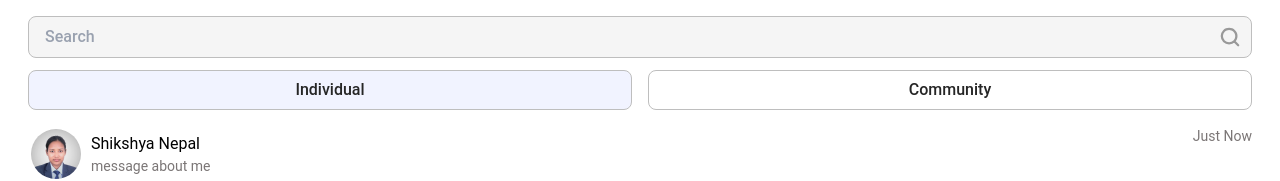
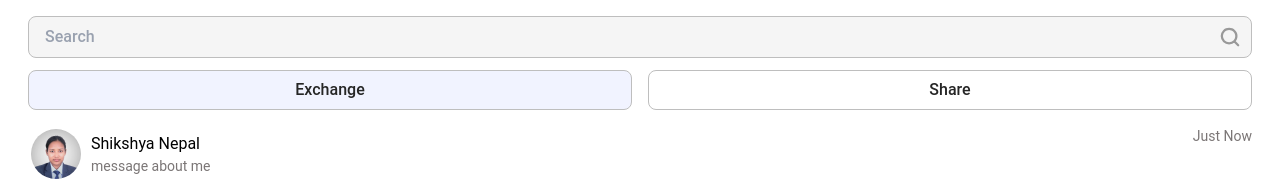
Before and after one commit to NilimaSardar/Skill_Sharing_Platform, a React (Vite) app in the folder Frontend/: page /dashboard/chat in a window 1280 px wide. Shown: the part 166-347 px from the top of the page. Built offline with nearby package versions, Linux system fonts and the light colour scheme; no server answers; sample sign-in values are in the browser's storage.

Commit message:
made exchange share chat toggle

```diff
--- a/Frontend/src/components/chat/CommunityChat.jsx
+++ /dev/null
@@ -1,9 +0,0 @@
-import React from 'react'
-
-const CommunityChat = () => {
-  return (
-    <div>CommunityChat</div>
-  )
-}
-
-export default CommunityChat
--- a/Frontend/src/components/chat/IndividualChat.jsx
+++ b/Frontend/src/components/chat/ExchangeChat.jsx
@@ -1,7 +1,7 @@
 import React from 'react'
 import { useNavigate } from "react-router-dom";
 
-const IndividualChat = () => {
+const ExchangeChat = () => {
   const navigate = useNavigate();
 
   const handleClick = () => {
@@ -115,4 +115,4 @@ const IndividualChat = () => {
   )
 }
 
-export default IndividualChat
+export default ExchangeChat
--- /dev/null
+++ b/Frontend/src/components/chat/ShareChat.jsx
@@ -0,0 +1,9 @@
+import React from 'react'
+
+const ShareChat = () => {
+  return (
+    <div>ShareChat</div>
+  )
+}
+
+export default ShareChat
--- a/Frontend/src/pages/Dashboard/Chat.jsx
+++ b/Frontend/src/pages/Dashboard/Chat.jsx
@@ -1,12 +1,12 @@
 import React, { useState } from 'react';
 import { useNavigate } from "react-router-dom";
 
-import IndividualChat from "../../components/chat/IndividualChat";
-import CommunityChat from "../../components/chat/CommunityChat";
+import ExchangeChat from "../../components/chat/ExchangeChat";
+import ShareChat from "../../components/chat/ShareChat";
 
 const Chat = () => {
   const navigate = useNavigate();
-  const [activeTab, setActiveTab] = useState("individual"); // default tab
+  const [activeTab, setActiveTab] = useState("exchange");
 
   return (
     <div className=''>
@@ -58,32 +58,32 @@ const Chat = () => {
 
           <button
             className={`py-[7px] w-1/2 rounded-lg ${
-              activeTab === "individual"
+              activeTab === "exchange"
                 ? "bg-primary-light text-text border border-border"
                 : "text-text hover:text-primary border border-border"
             }`}
-            onClick={() => setActiveTab("individual")}
+            onClick={() => setActiveTab("exchange")}
           >
-            Individual
+            Exchange
           </button>
 
           <button
             className={`py-[7px] w-1/2 rounded-lg ${
-              activeTab === "community"
+              activeTab === "share"
                 ? "bg-primary-light text-text border border-border"
                 : "text-text hover:text-primary border border-border"
             }`}
-            onClick={() => setActiveTab("community")}
+            onClick={() => setActiveTab("share")}
           >
-            Community
+            Share
           </button>
 
         </div>
 
         {/* CONTENT AREA */}
         <div className="py-4 pb-20">
-          {activeTab === "individual" && <IndividualChat />}
-          {activeTab === "community" && <CommunityChat />}
+          {activeTab === "exchange" && <ExchangeChat />}
+          {activeTab === "share" && <ShareChat />}
         </div>
       </div>
     </div>
--- a/Frontend/src/pages/Dashboard/Chat/ChatRoom.jsx
+++ b/Frontend/src/pages/Dashboard/Chat/ChatRoom.jsx
@@ -1,8 +1,9 @@
 import React, { useState, useRef, useEffect } from "react";
-import { useParams } from "react-router-dom";
+import { useParams, useNavigate } from "react-router-dom";
 
 export default function ChatRoom() {
   const { senderId, receiverId } = useParams();
+  const navigate = useNavigate();
 
   const [messages, setMessages] = useState([
     { id: 1, sender: "me", text: "Hello" },
```
